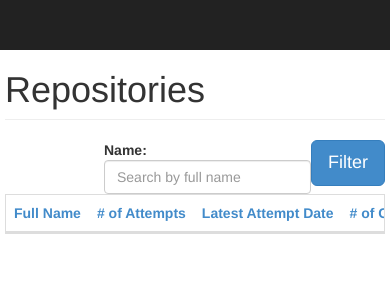
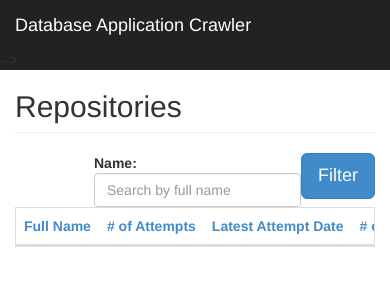
Before and after one commit to cmu-db/cmdbac, a Django app: template crawler/templates/crawler/repositories.html in a window 390 px wide; the page is wider, and only the part inside the window is pictured. Shown: the top 300 px of that part. Run offline with Django 3.2, Linux system fonts and the light colour scheme; the template is opened without the code that fills it, so the values that code supplies are empty; some libraries are stand-ins or nearby versions.

Commit message:
More cleanup and refactoring...

```diff
--- a/crawler/templates/crawler/base.html
+++ b/crawler/templates/crawler/base.html
@@ -6,7 +6,7 @@
         <meta name="viewport" content="width=device-width, initial-scale=1">
         <meta name="description" content="">
         <meta name="author" content="">
-        <title>{% block title %}{% endblock %}</title>
+        <title>{% block title %}Database Application Crawler{% endblock %}</title>
 
         <link href="{{STATIC_URL}}css/bootstrap.min.css" type="text/css" rel="stylesheet">
         <link href="{{STATIC_URL}}css/dashboard.css" type="text/css" rel="stylesheet">
@@ -14,7 +14,6 @@
         <script src="//code.jquery.com/jquery-2.0.3.min.js"></script>
         <script src="//netdna.bootstrapcdn.com/bootstrap/3.0.3/js/bootstrap.min.js"></script>
         <script src="{{STATIC_URL}}js/jquery.twbsPagination.min.js"></script>
-<!--         <script src="//raw.github.com/botmonster/jquery-bootpag/master/lib/jquery.bootpag.min.js"></script> -->
     </head>
 
     <body>
@@ -29,39 +28,25 @@
                     <span class="icon-bar"></span>
                 </button>
                 -->
-                <a class="navbar-brand" href="{% url 'home' %}">{{ title }}</a>
+                <a class="navbar-brand" href="{% url 'home' %}">Database Application Crawler</a>
             </div>
-            <!--
+
             <div id="navbar" class="navbar-collapse collapse">
-                <ul class="nav navbar-nav navbar-right">
-                    <li><a href="#">Dashboard</a></li>
-                    <li><a href="#">Settings</a></li>
-                    <li><a href="#">Profile</a></li>
-                    <li><a href="#">Help</a></li>
+                <ul class="nav navbar-nav navbar-left">
+                    <li><a href="{% url 'repositories' %}">Respositories</a></li>
+                    <li><a href="#">About</a></li>
                 </ul>
-                <form class="navbar-form navbar-right">
-                    <input type="text" class="form-control" placeholder="Search...">
-                </form>
+<!--                 <form class="navbar-form navbar-right"> -->
+<!--                     <input type="text" class="form-control" placeholder="Search..."> -->
+<!--                 </form> -->
             </div>
             -->
         </div>
     </nav>
 
 
-        <div class="container-fluid">
-            <div class="row">
-                <div class="col-sm-3 col-md-2 sidebar">
-                    <ul class="nav nav-sidebar">
-                        <li><a href="{% url 'home' %}">Home</a></li>
-                        <li><a href="{% url 'repositories' %}">Repositories</a></li>
-                    </ul>
-                </div>
-                <div class="col-sm-9 col-sm-offset-3 col-md-10 col-md-offset-2 main">
-                    {% block main %}
-
-                    {% endblock%}
-                </div>
-            </div>
+        <div class="container">
+            {% block main %}{% endblock%}
         </div>
 
         <!-- Bootstrap core JavaScript
--- a/crawler/templates/crawler/repositories.html
+++ b/crawler/templates/crawler/repositories.html
@@ -6,7 +6,8 @@
 {% endblock %}
 
 {% block main %}
-<h1 class="page-header">Repositories</h1>
+{% include "crawler/status_codes.html" %}
+<h2 class="page-header">Repositories</h2>
 
 <form action="{% url 'repositories' %}" method="get">
     <div style="float:left">
@@ -63,6 +64,7 @@
                         <span class="label label-info">No Attempt</span>
                     {% else %}
                         <a id="{{repository.latest_attempt.id}}" href="{% url 'attempt' repository.latest_attempt.id %}?{{ queries.urlencode }}" class="label label-{{ repository.latest_attempt.result_label }}">{{repository.latest_attempt.result_name}}</a>
+                        <a href="#" data-toggle="modal" data-target="#statusModal">?</a>
                     {% endif %}
                     </td>
 
--- a/crawler/templates/crawler/repository.html
+++ b/crawler/templates/crawler/repository.html
@@ -6,6 +6,7 @@
 {% endblock %}
 
 {% block main %}
+{% include "crawler/status_codes.html" %}
 <ul class="breadcrumb">
     <li>
         <a href="{% url 'repositories' %}?{{ queries.urlencode }}#{{repository.full_name}}">Repositories</a>
@@ -133,6 +134,7 @@
 
                     <td>
                         <a id="{{attempt.id}}" href="{% url 'attempt' attempt.id %}?{{ queries.urlencode }}" class="label label-{{ attempt.result_label }}">{{attempt.result_name}}</a>
+                        <a href="#" data-toggle="modal" data-target="#statusModal">?</a>
                     </td>
                 </tr>
                 {% endfor %}
```
Also changed, not shown: crawler/templates/crawler/index.html (+0 -7 lines).
